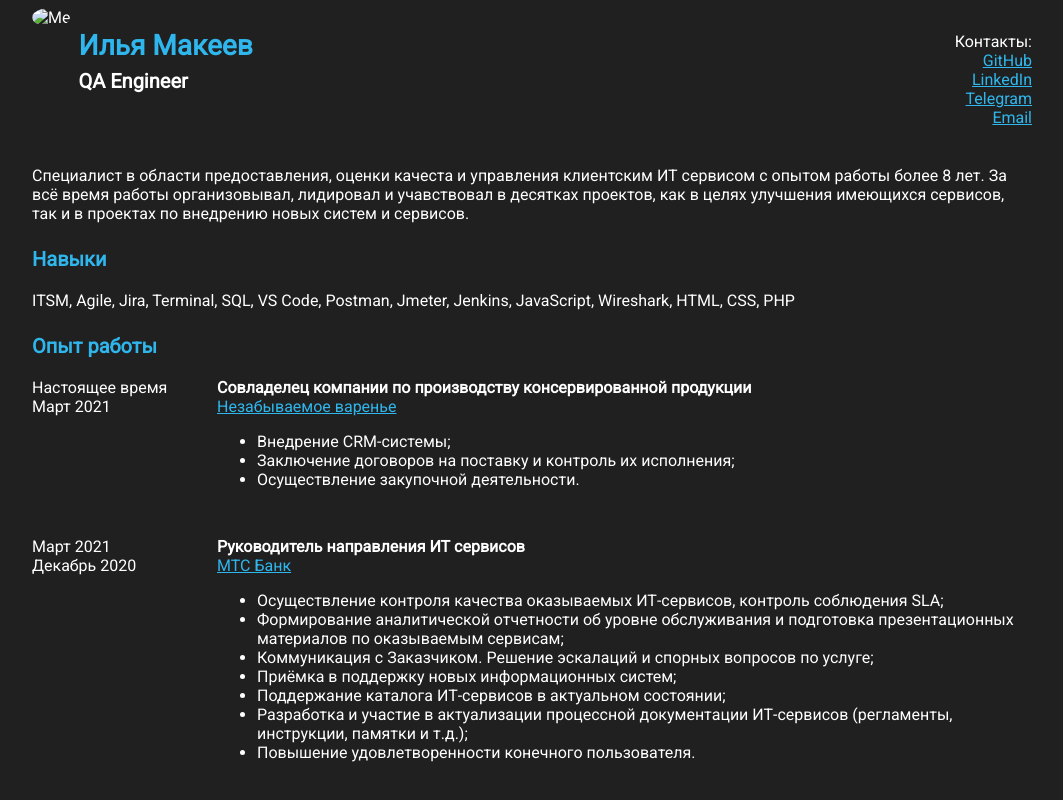
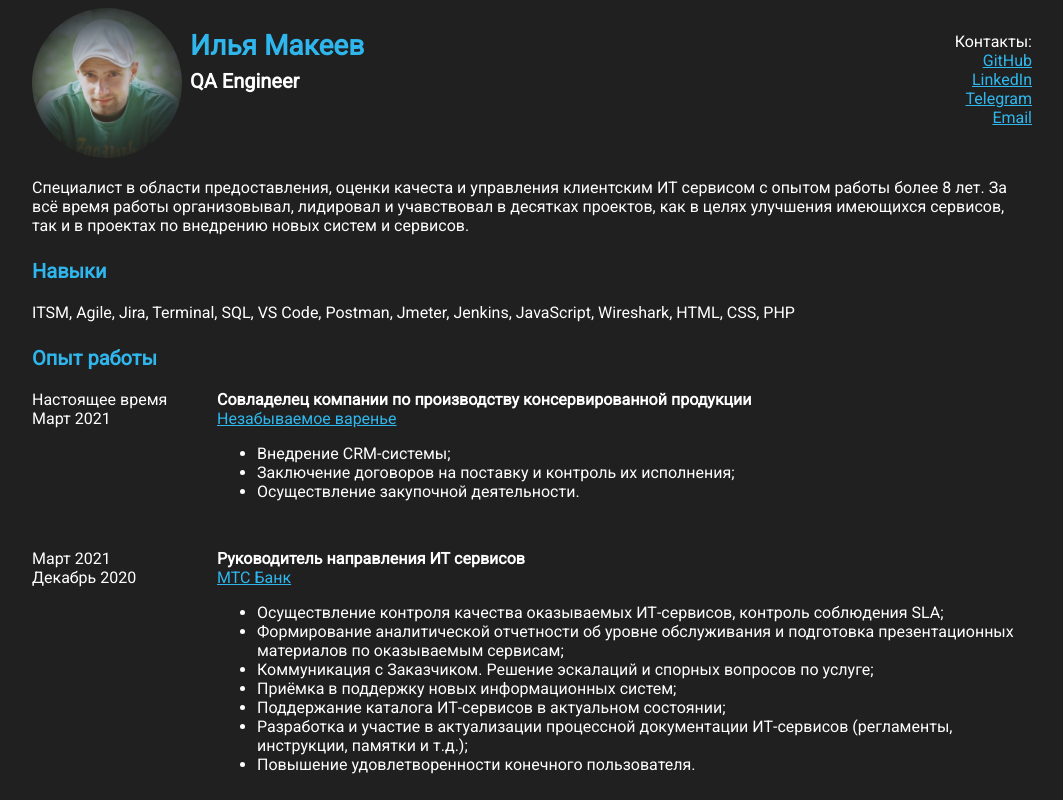
Before and after one commit to cult2rologist/CV, a plain HTML site: page index.html in a window 1280 px wide. Shown: the top 800 px of the page, without its empty margins (108-1171 px from the left). Drawn offline with Linux system fonts and the light colour scheme; the site is published under a folder, as on GitHub Pages, so addresses that start at the root find nothing.

Commit message:
Update index.html

```diff
--- a/index.html
+++ b/index.html
@@ -14,7 +14,7 @@
     <div class="wrapper">
         <header class="grid-hdr">
             <div class="hdr1">
-                <img class="IMG" src="/img/me.jpg" alt="Me" width="150" height="150">
+                <img class="IMG" src="img/me.jpg" alt="Me" width="150" height="150">
             </div>
             <div class="hdr2">
                 <h1>Илья Макеев</h1>
```
